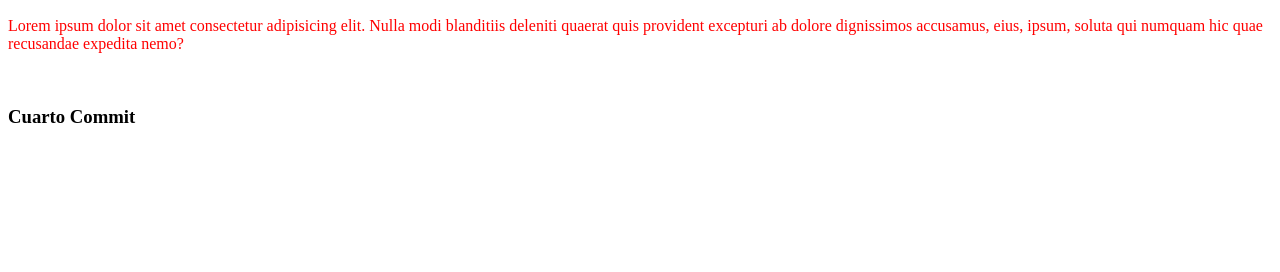
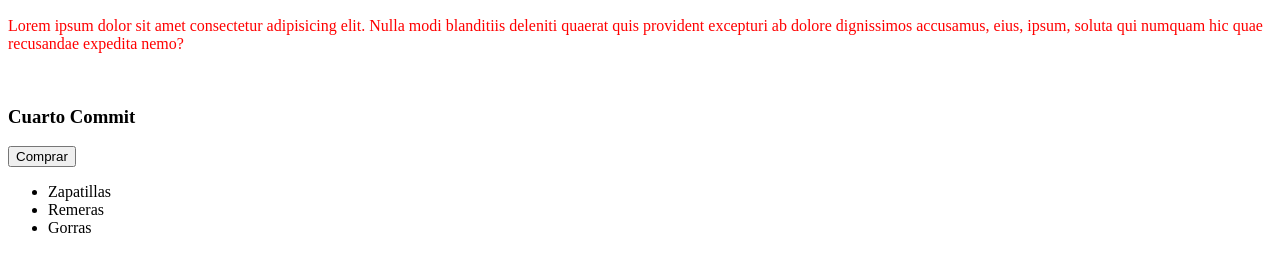
Before and after one commit to stocaimaza/46985-primer-repo, a plain HTML site: page index.html in a window 1280 px wide. Shown: the part 110-382 px from the top of the page. Drawn offline with Linux system fonts and the light colour scheme.

Commit message:
trabajamos en la linea 17 con boton

```diff
--- a/index.html
+++ b/index.html
@@ -14,5 +14,11 @@
     <img src="" alt="">
     <h3>Cuarto Commit</h3>
 
+    <button> Comprar</button>
+    <ul>
+        <li>Zapatillas</li>
+        <li>Remeras</li>
+        <li>Gorras</li>
+    </ul>
 </body>
 </html>
```
